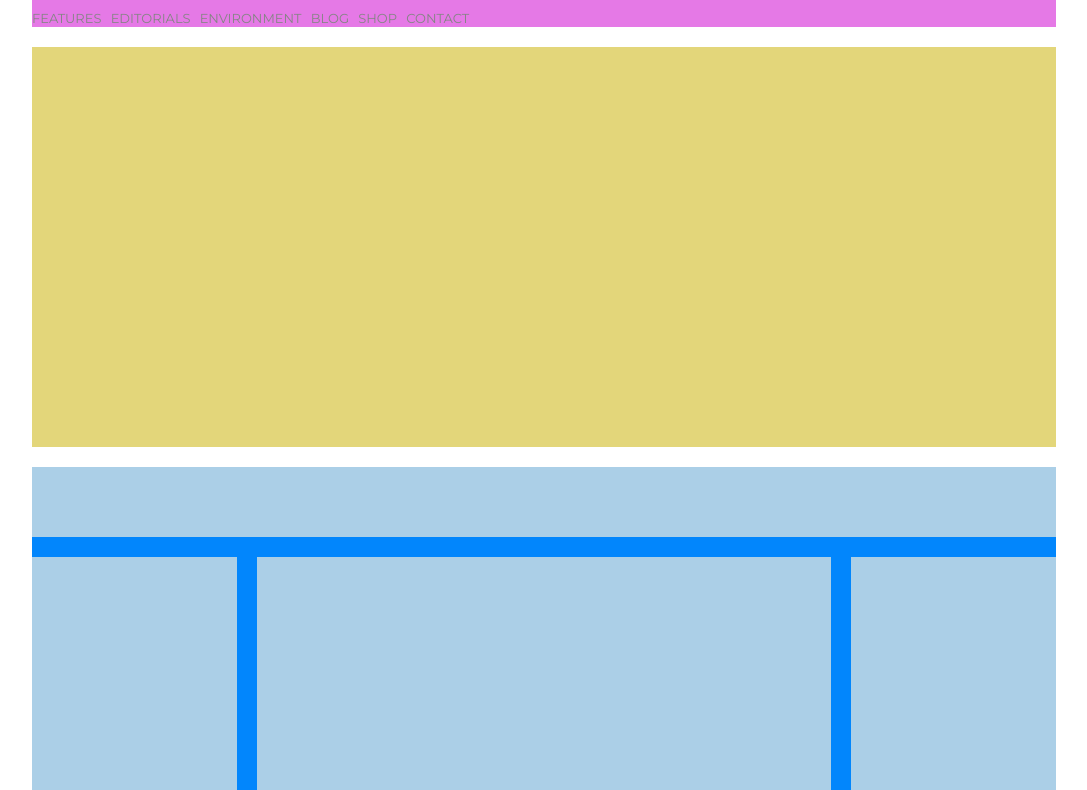
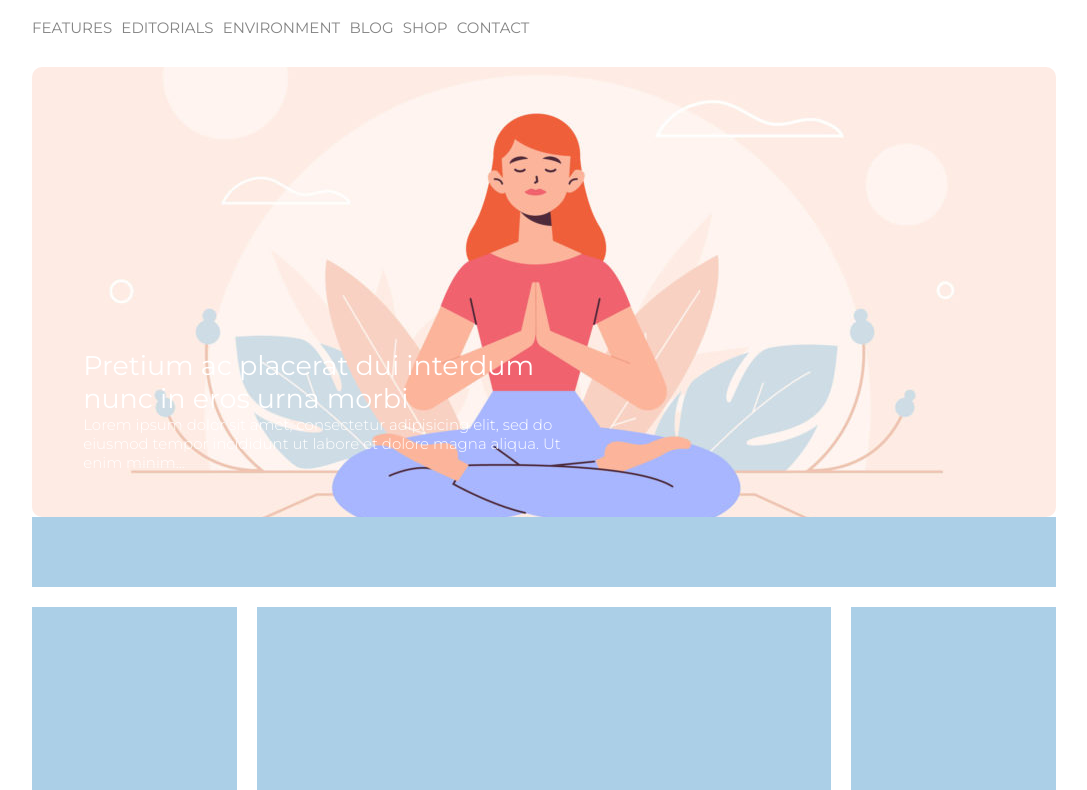
Before and after one commit to LisignoliMichele/htmlcss-wp, a plain HTML site: page index.html in a window 1280 px wide. Shown: the part 81-871 px from the top of the page, without its empty margins (96-1183 px from the left). Drawn offline with Linux system fonts and the light colour scheme.

Commit message:
added banner photo and lyrics

```diff
--- a/css/style.css
+++ b/css/style.css
@@ -27,7 +27,7 @@ header img{
           /* /logo */
           /* barra navigazione */
 .top_nav{
-  margin-top: 20px;
+  margin: 30px 0;
 }
 .top_nav li{
   list-style: none;
@@ -37,18 +37,41 @@ header img{
 .top_nav li a{
   color: #858585;
   text-decoration: none;
-  font-size: 13px;
+  font-size: 15px;
 }
           /* /barra navigazione */
 /* /HEADER */
-header{
-  background-color: #e579e6;
+/* BANNER SECTION */
+.banner{
+  height: 450px;
+  width: 100%;
+  position: relative;
 }
-.banner{
-  height: 400px;
-  background-color: #e3d67a;
-  margin:20px 0;
+.banner img{
+  width: 100%;
+  height: 450px;
+  object-fit: cover;
+  border-radius: 10px;
 }
+.banner_lyric{
+  width: 50%;
+  color: #ffffff;
+  position: absolute;
+  bottom: 10%;
+  left: 5%;
+}
+.banner_lyric h5{
+  font-size: 27px;
+  font-weight: 400;
+}
+.banner_lyric p{
+  font-size: 15px;
+  font-weight: 300;
+}
+
+
+}
+/* /BANNER SECTION */
 .leadership_container{
   background-color: #0286fc;
 }
--- a/index.html
+++ b/index.html
@@ -14,7 +14,7 @@
       <!-- intestazione -->
       <header>
         <!-- logo -->
-        <img src="img/logo.png" alt="">
+        <img src="img/logo.png" alt="logo Neori">
         <!-- logo -->
         <!-- navigazione pagina -->
         <nav class="top_nav">
@@ -33,7 +33,13 @@
       <!-- contenuto principale della pagina -->
       <main>
         <!-- banner -->
-        <section class="banner"></section>
+        <section class="banner">
+          <img src="img/banner.jpg" alt="print of a girl in meditation">
+          <div class="banner_lyric">
+            <h5>Pretium ac placerat dui interdum nunc in eros urna morbi</h5>
+            <p>Lorem ipsum dolor sit amet, consectetur adipisicing elit, sed do eiusmod tempor incididunt ut labore et dolore magna aliqua. Ut enim minim...</p>
+          </div>
+        </section>
         <!-- /banner -->
         <!-- ciccia -->
         <section class="leadership_container clearfix">
```
